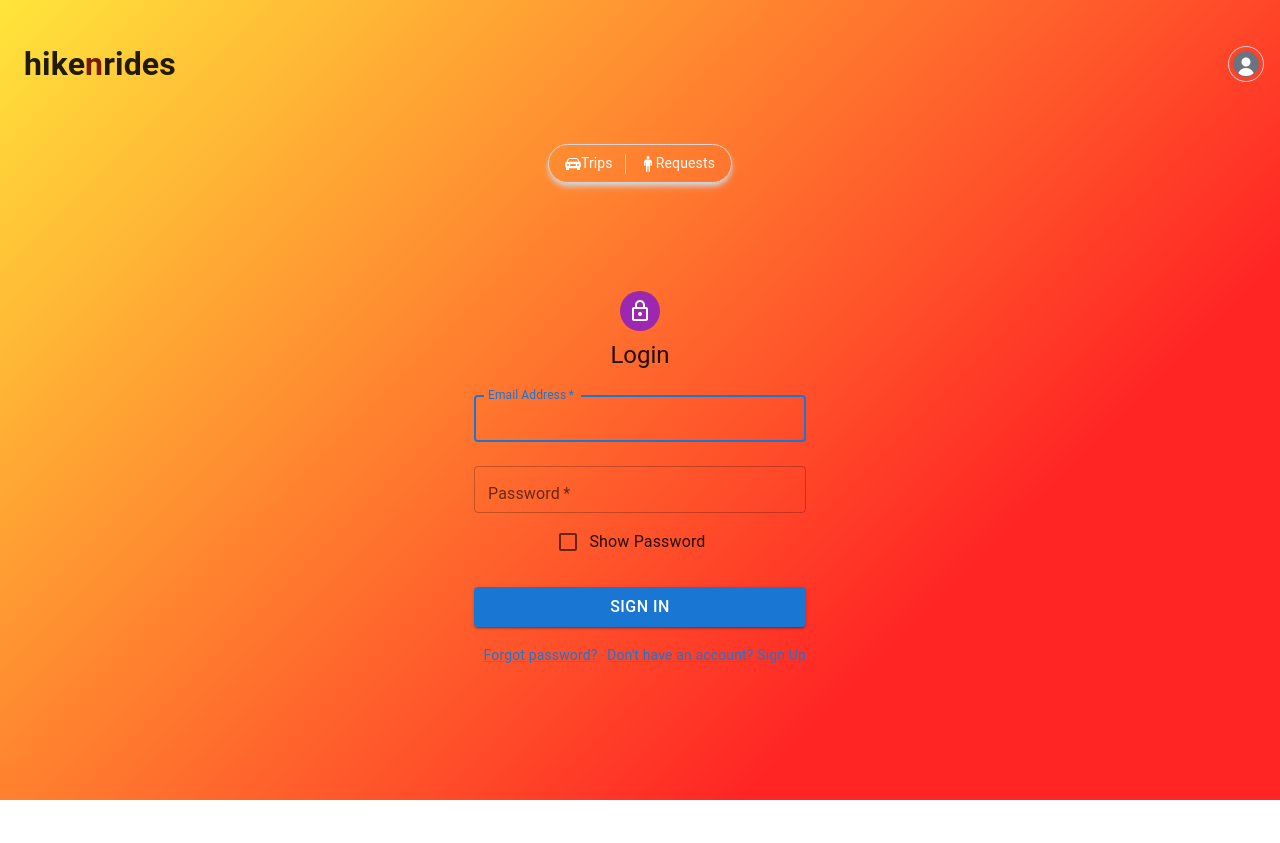
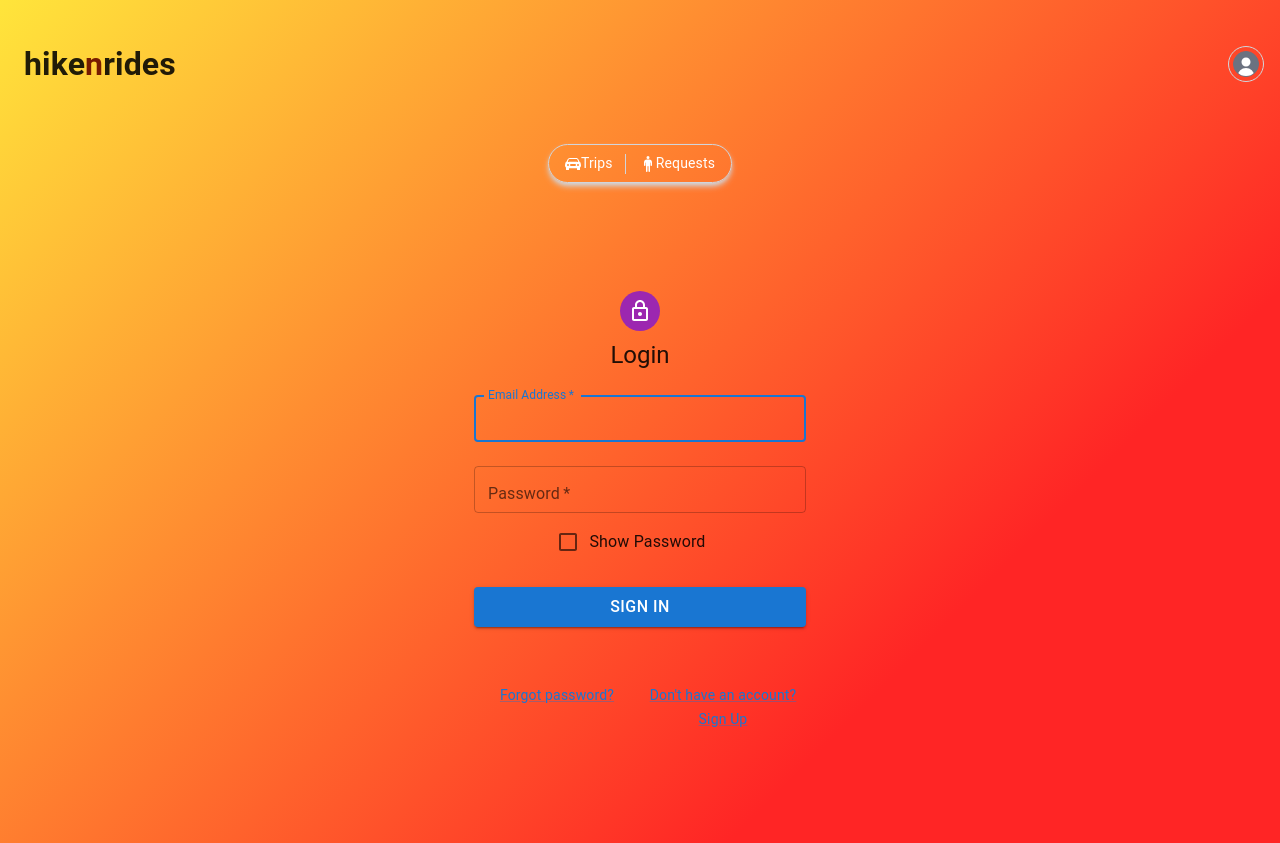
Before and after one commit to hikenrides/company_website, a React (Vite) app in the folder client/: page /login in a window 1280 px wide. Before the commit the page ends 800 px from the top, so only its background shows below. Built offline with nearby package versions, Linux system fonts and the light colour scheme.

Commit message:
google button width fixed

```diff
--- /dev/null
+++ b/client/src/CustomGoogleLoginButton.jsx
@@ -0,0 +1,46 @@
+import React from 'react';
+import { GoogleLogin } from '@react-oauth/google';
+import Button from '@mui/material/Button';
+import Box from '@mui/material/Box';
+
+const CustomGoogleLoginButton = ({ onSuccess, onFailure }) => {
+  return (
+    <Box sx={{ justifyContent: 'center', width: '100' }}>
+      <GoogleLogin
+        onSuccess={onSuccess}
+        onFailure={onFailure}
+        render={renderProps => (
+          <Button
+            onClick={renderProps.onClick}
+            disabled={renderProps.disabled}
+            fullWidth
+            variant="contained"
+            sx={{
+              mt: 2,
+              mb: 2,
+              backgroundColor: '#4285F4',
+              color: '#fff',
+              fontSize: 16,
+              height: 40,
+              '&:hover': {
+                backgroundColor: '#357ae8',
+              },
+              display: 'flex',
+              alignItems: 'center',
+              justifyContent: 'center',
+            }}
+          >
+            <img
+              src="https://upload.wikimedia.org/wikipedia/commons/thumb/5/53/Google_%22G%22_Logo.svg/512px-Google_%22G%22_Logo.svg.png"
+              alt="Google logo"
+              style={{ marginRight: 8, height: 20 }}
+            />
+            Sign in with Google
+          </Button>
+        )}
+      />
+    </Box>
+  );
+};
+
+export default CustomGoogleLoginButton;
--- a/client/src/pages/LoginPage.jsx
+++ b/client/src/pages/LoginPage.jsx
@@ -1,5 +1,5 @@
 import React, { useContext, useState } from "react";
-import { GoogleOAuthProvider, GoogleLogin } from '@react-oauth/google';
+import { GoogleOAuthProvider } from '@react-oauth/google';
 import { UserContext } from "../UserContext.jsx";
 import axios from 'axios';
 import { Navigate, Link as RouterLink } from "react-router-dom";
@@ -18,6 +18,7 @@ import { createTheme, ThemeProvider } from '@mui/material/styles';
 import Link from '@mui/material/Link';
 import useMediaQuery from '@mui/material/useMediaQuery';
 import { useTheme } from '@mui/material/styles';
+import CustomGoogleLoginButton from "../CustomGoogleLoginButton.jsx";
 
 const defaultTheme = createTheme();
 
@@ -60,12 +61,8 @@ export default function LoginPage() {
   const handleGoogleSuccess = async (response) => {
     try {
       const { credential } = response;
-      // Call the backend to verify the Google token
       const { data } = await axios.get(`/auth/google/callback?token=${credential}`);
-
-      const token = data.token; // Update this line to access the token from response data
-
-      // If token exists, store it and set user data
+      const token = data.token;
       if (token) {
         localStorage.setItem('token', token);
         const profileResponse = await axios.get('/profile', {
@@ -86,7 +83,6 @@ export default function LoginPage() {
   const handleGoogleFailure = () => {
     setErrorMessage("Invalid Email");
   };
-
 
   if (redirect) {
     return <Navigate to={"/account/trips"} />;
@@ -164,24 +160,21 @@ export default function LoginPage() {
             >
               Sign In
             </Button>
-            <Box sx={{justifyContent: 'center'}}>
-              {/*<GoogleOAuthProvider clientId="300890038465-pim80rkka1tn10ro5h80g4ncctmqeg4u.apps.googleusercontent.com">
-                <GoogleLogin
+            <Box sx={{ width: '100%' }}>
+              <GoogleOAuthProvider clientId="300890038465-pim80rkka1tn10ro5h80g4ncctmqeg4u.apps.googleusercontent.com">
+                <CustomGoogleLoginButton
                   onSuccess={handleGoogleSuccess}
                   onFailure={handleGoogleFailure}
-                  buttonText="Sign in with Google"
-                  cookiePolicy="single_host_origin"
-                  style={{ width: 250 }}
                 />
-              </GoogleOAuthProvider>*/}
+              </GoogleOAuthProvider>
             </Box>
-            <Grid container>
+            <Grid container justifyContent={"flex-end"}>
               <Grid item xs>
                 <Link href="#" variant="body2">
                   Forgot password?
                 </Link>
               </Grid>
-              <Grid item>
+              <Grid item xs>
                 <Link component={RouterLink} to="/register" variant="body2">
                   {"Don't have an account? Sign Up"}
                 </Link>
```
